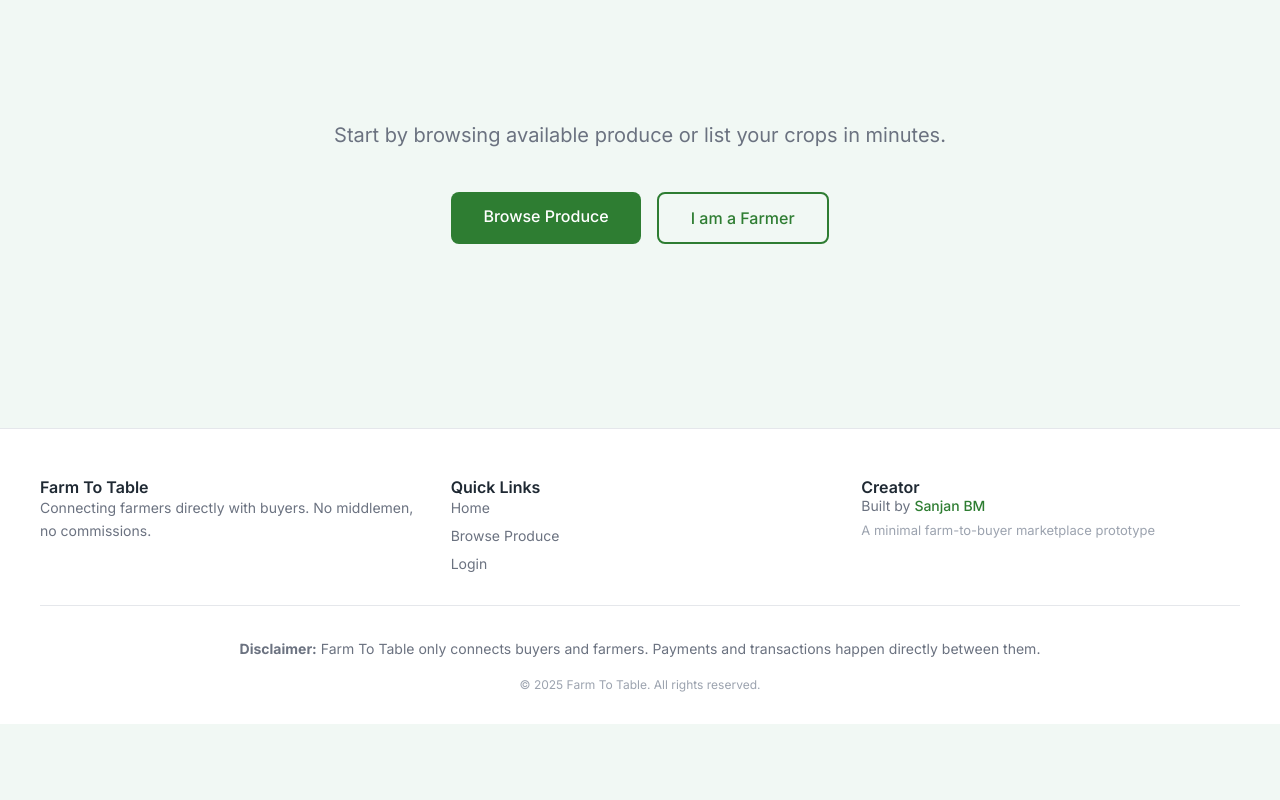
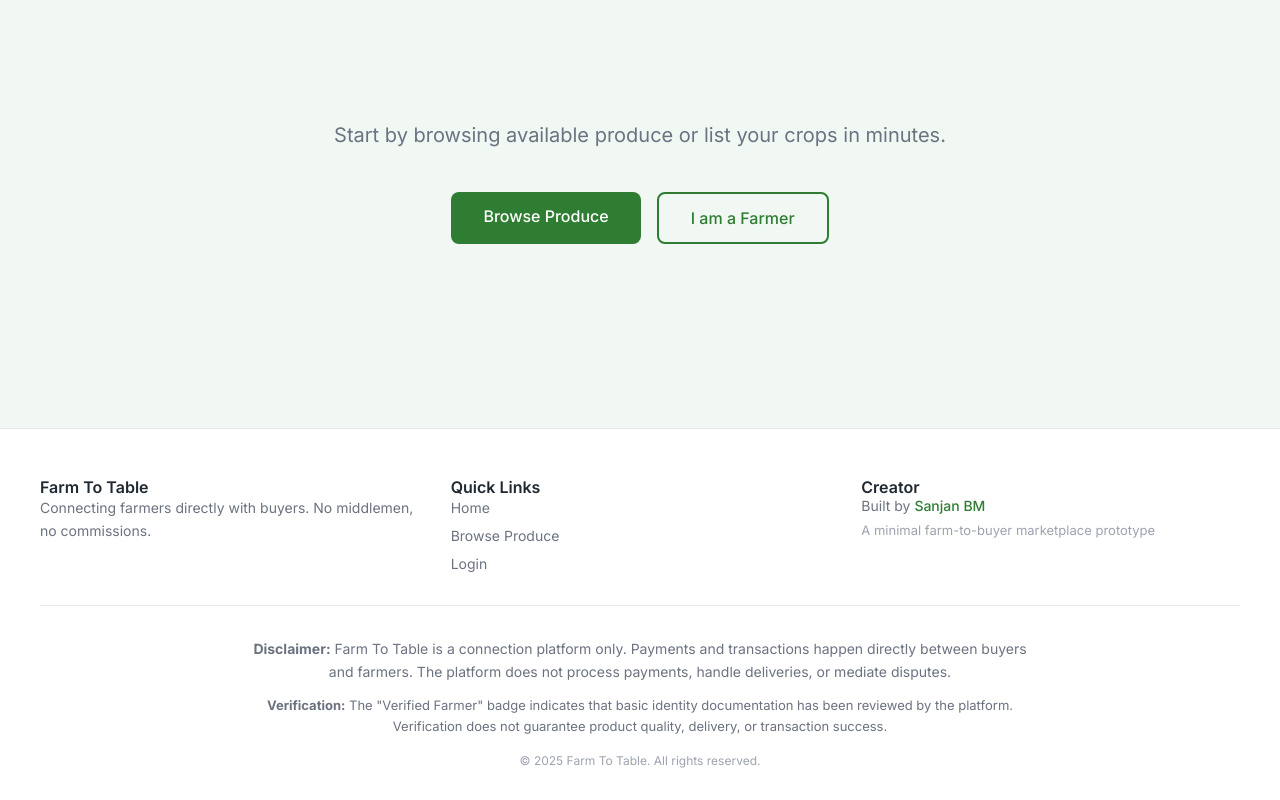
Before and after one commit to sanjanb/k-tech-nain, a Next.js app: page / in a window 1280 px wide. Shown: the part 1098-1898 px from the top of the page. Before the commit the page ends 1822 px from the top, so only its background shows below. Built offline with nearby package versions, Linux system fonts and the light colour scheme; no server answers.

Commit message:
feat: add verification status display for farmers and update disclaimer in footer

```diff
--- a/components/Footer.jsx
+++ b/components/Footer.jsx
@@ -178,12 +178,33 @@ export default function Footer() {
             style={{
               fontSize: 14,
               color: "var(--color-text-secondary)",
+              margin: "0 0 12px 0",
+              lineHeight: 1.6,
+              maxWidth: 800,
+              marginLeft: "auto",
+              marginRight: "auto",
+            }}
+          >
+            <strong>Disclaimer:</strong> Farm To Table is a connection platform
+            only. Payments and transactions happen directly between buyers and
+            farmers. The platform does not process payments, handle deliveries,
+            or mediate disputes.
+          </p>
+          <p
+            style={{
+              fontSize: 13,
+              color: "var(--color-text-secondary)",
               margin: "0 0 16px 0",
               lineHeight: 1.6,
+              maxWidth: 800,
+              marginLeft: "auto",
+              marginRight: "auto",
             }}
           >
-            <strong>Disclaimer:</strong> Farm To Table only connects buyers and
-            farmers. Payments and transactions happen directly between them.
+            <strong>Verification:</strong> The "Verified Farmer" badge
+            indicates that basic identity documentation has been reviewed by the
+            platform. Verification does not guarantee product quality, delivery,
+            or transaction success.
           </p>
           <p
             style={{
```
Also changed, not shown: app/farmer-profile/[id]/page.jsx (+17 -0 lines).
